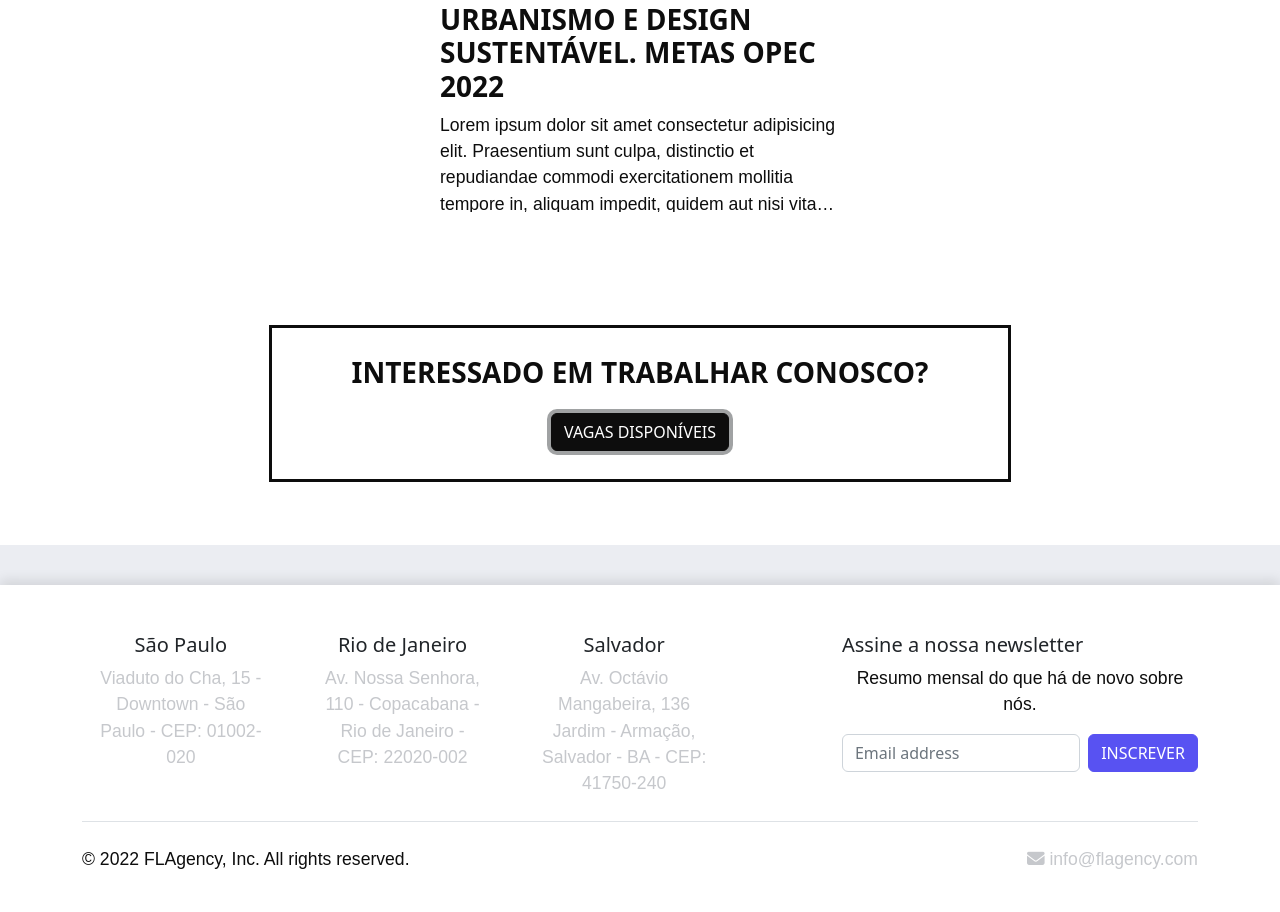
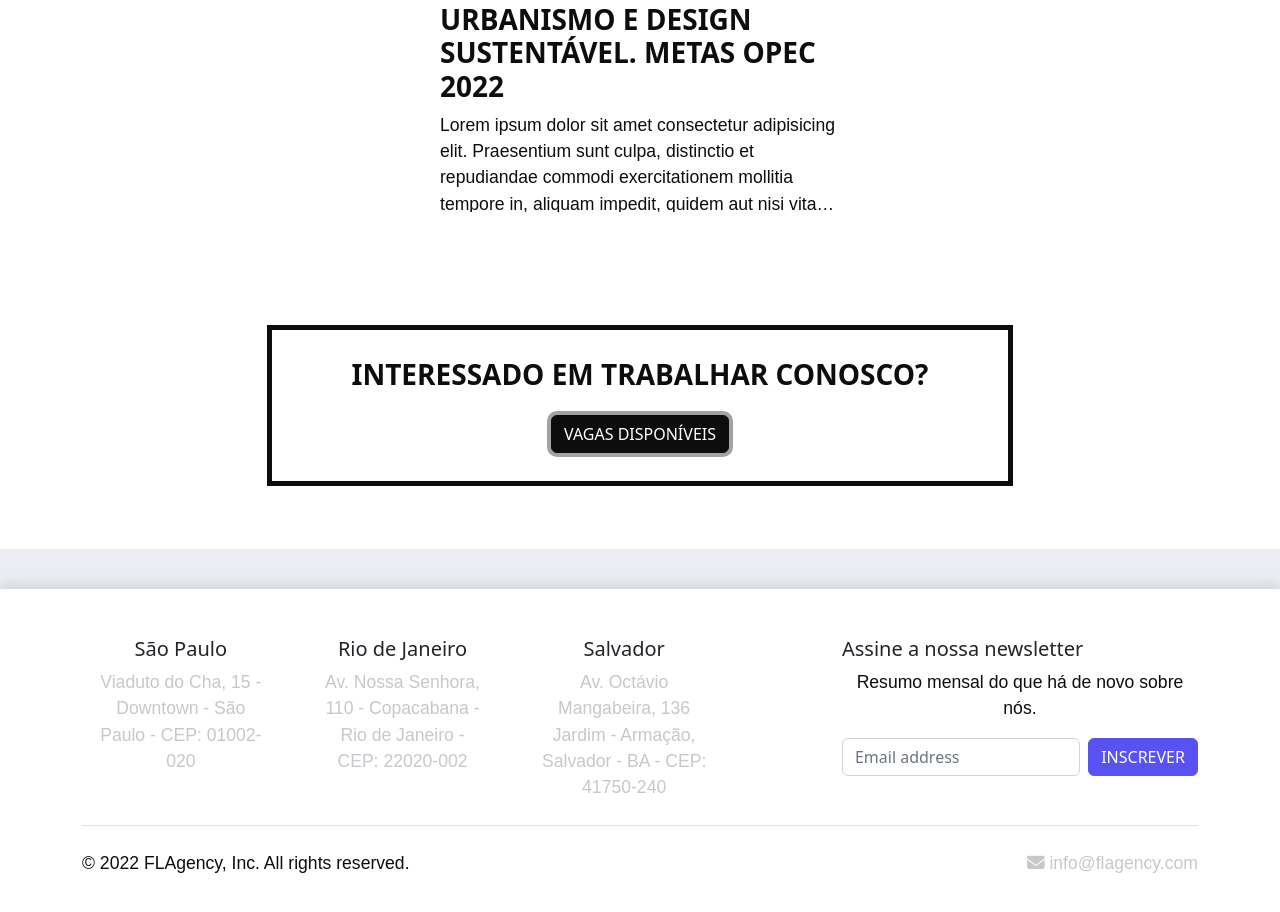
Before and after one commit to devfelipelimabr/bootstrap-fifas-agency, a plain HTML site: page index.html in a window 1280 px wide. Shown: the part 5522-6434 px from the top of the page. Drawn offline with nearby package versions, Linux system fonts and the light colour scheme.

Commit message:
changed border size of the carrers field

```diff
--- a/css/style.css
+++ b/css/style.css
@@ -359,7 +359,7 @@ article {
     display: flex;
     flex-direction: column;
     align-items: center;
-    border: 3px solid #0D0D0D;
+    border: 5px solid #0D0D0D;
     padding: 28px 80px;
     margin: 3%;
 }
```
